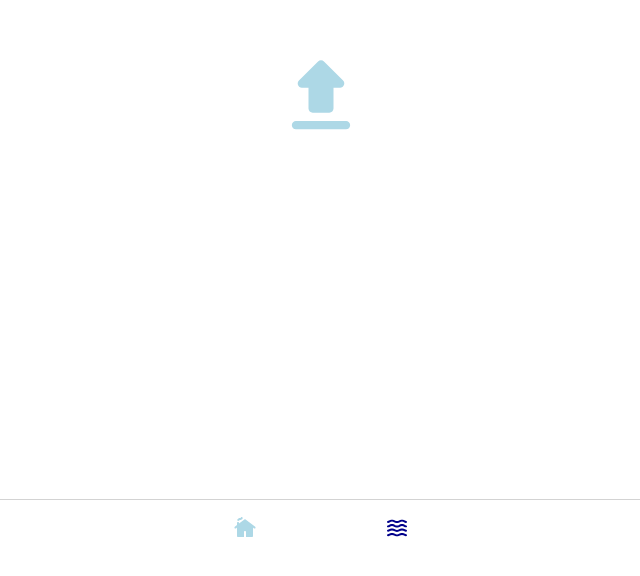
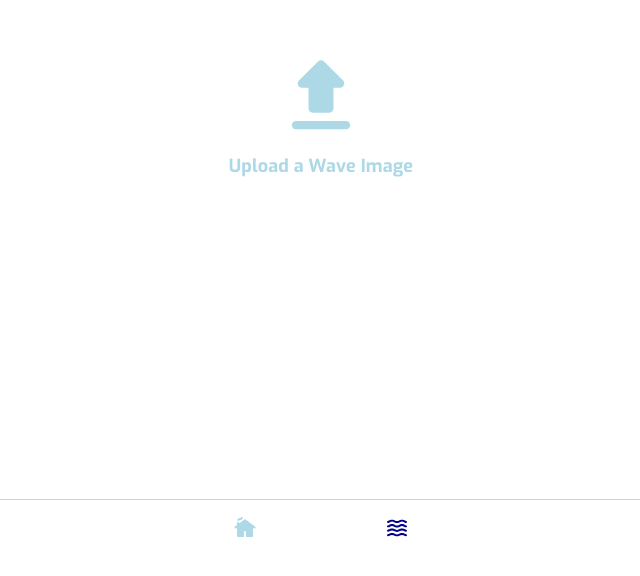
Before and after one commit to sequint/waize, a React (Create React App) app in the folder client/: page /waize in a window 1280 px wide. Shown: the part 234-810 px from the top of the page, without its empty margins (319-959 px from the left). Built offline with nearby package versions, Linux system fonts and the light colour scheme.

Commit message:
Add an upload prompt below the icon w/ custom font

```diff
--- a/client/src/components/ImageUpload.css
+++ b/client/src/components/ImageUpload.css
@@ -1,3 +1,5 @@
+@import url('https://fonts.googleapis.com/css2?family=Exo:wght@700&display=swap');
+
 .uploadContainer {
   height: 100vh;
   width: 100vw;
@@ -11,3 +13,11 @@
 .uploadIcon {
   color: lightblue;
 }
+
+.uploadPrompt {
+  text-align: center;
+  margin-top: 0px;
+  color: lightblue;
+  font-family: 'Exo', sans-serif;
+  font-size: 18px;
+}
--- a/client/src/components/ImageUpload.tsx
+++ b/client/src/components/ImageUpload.tsx
@@ -7,6 +7,7 @@
       <div className="uploadBtn">
         <UploadRoundedIcon className="uploadIcon" sx={{ fontSize: 100 }}  />
       </div>
+      <p className="uploadPrompt">Upload a Wave Image</p>
     </div>
   )
 }
```
